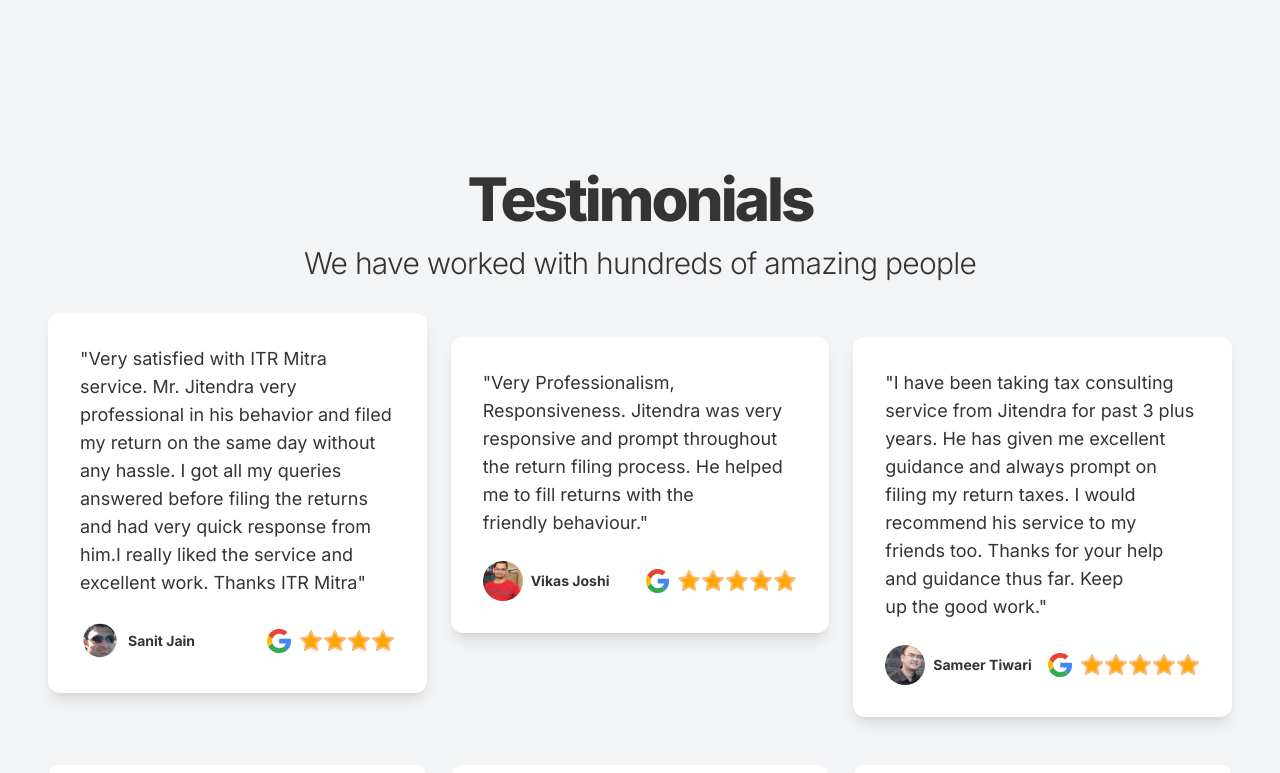
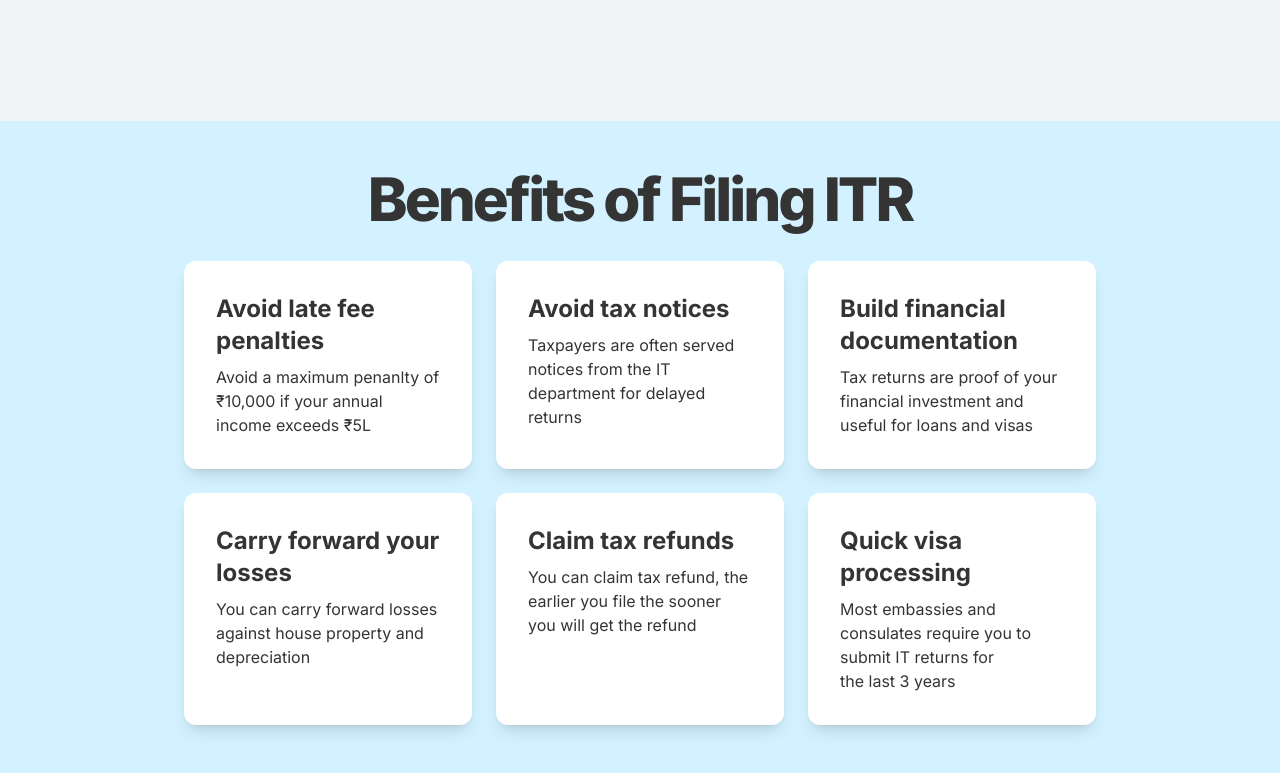
Before and after one commit to itrmitra/itrmitra, a Next.js app: page / in a window 1280 px wide. Shown: the part 2360-3133 px from the top of the page. Built offline with nearby package versions, Linux system fonts and the light colour scheme.

Commit message:
add itr benefits section

```diff
--- /dev/null
+++ b/src/components/info-sections/itr-benefits-section.tsx
@@ -0,0 +1,27 @@
+import { benefits } from "../../data/benefits"
+
+export default function ItrBenefitsSection() {
+    return (
+        <div className="flex flex-col bg-light-brand px-8 py-12">
+            <h1 className="mx-auto mb-8 text-center text-4xl font-extrabold leading-tight tracking-tighter md:text-5xl lg:text-6xl">
+                Benefits of Filing ITR
+            </h1>
+            <div className="mx-auto w-full lg:w-3/4">
+                <div className="grid gap-6 md:grid-cols-3">
+                    {benefits.map((item) => (
+                        <BenefitCard {...item} />
+                    ))}
+                </div>
+            </div>
+        </div>
+    )
+}
+
+function BenefitCard({ title, content }: { title: string; content: string }) {
+    return (
+        <div className="rounded-xl bg-white p-8 shadow-lg">
+            <h1 className="mb-2 text-xl font-bold md:text-2xl">{title}</h1>
+            <p className="text-sm md:text-base">{content}</p>
+        </div>
+    )
+}
--- /dev/null
+++ b/src/data/benefits.ts
@@ -0,0 +1,29 @@
+export const benefits = [
+    {
+        title: "Avoid late fee penalties",
+        content: "Avoid a maximum penanlty of ₹10,000 if your annual income exceeds ₹5L",
+    },
+    {
+        title: "Avoid tax notices",
+        content: "Taxpayers are often served notices from the IT department for delayed returns",
+    },
+    {
+        title: "Build financial documentation",
+        content:
+            "Tax returns are proof of your financial investment and useful for loans and visas",
+    },
+    {
+        title: "Carry forward your losses",
+        content: "You can carry forward losses against house property and depreciation",
+    },
+    {
+        title: "Claim tax refunds",
+        content:
+            "You can claim tax refund, the earlier you file the sooner you will get the refund",
+    },
+    {
+        title: "Quick visa processing",
+        content:
+            "Most embassies and consulates require you to submit IT returns for the last 3 years",
+    },
+]
--- a/src/pages/index.tsx
+++ b/src/pages/index.tsx
@@ -4,6 +4,7 @@ import AboutUsSection from "../components/info-sections/aboutus-section"
 import FormFilingSection from "../components/info-sections/form-filing-section"
 import TestimonialsSection from "../components/info-sections/testimonials-section"
 import FaqSection from "../components/info-sections/faq-section"
+import ItrBenefitsSection from "../components/info-sections/itr-benefits-section"
 
 export default function Home() {
     return (
@@ -16,6 +17,7 @@ export default function Home() {
             <LandingSection />
             <FormFilingSection />
             <AboutUsSection />
+            <ItrBenefitsSection />
             <TestimonialsSection />
             <FaqSection />
         </>
```
